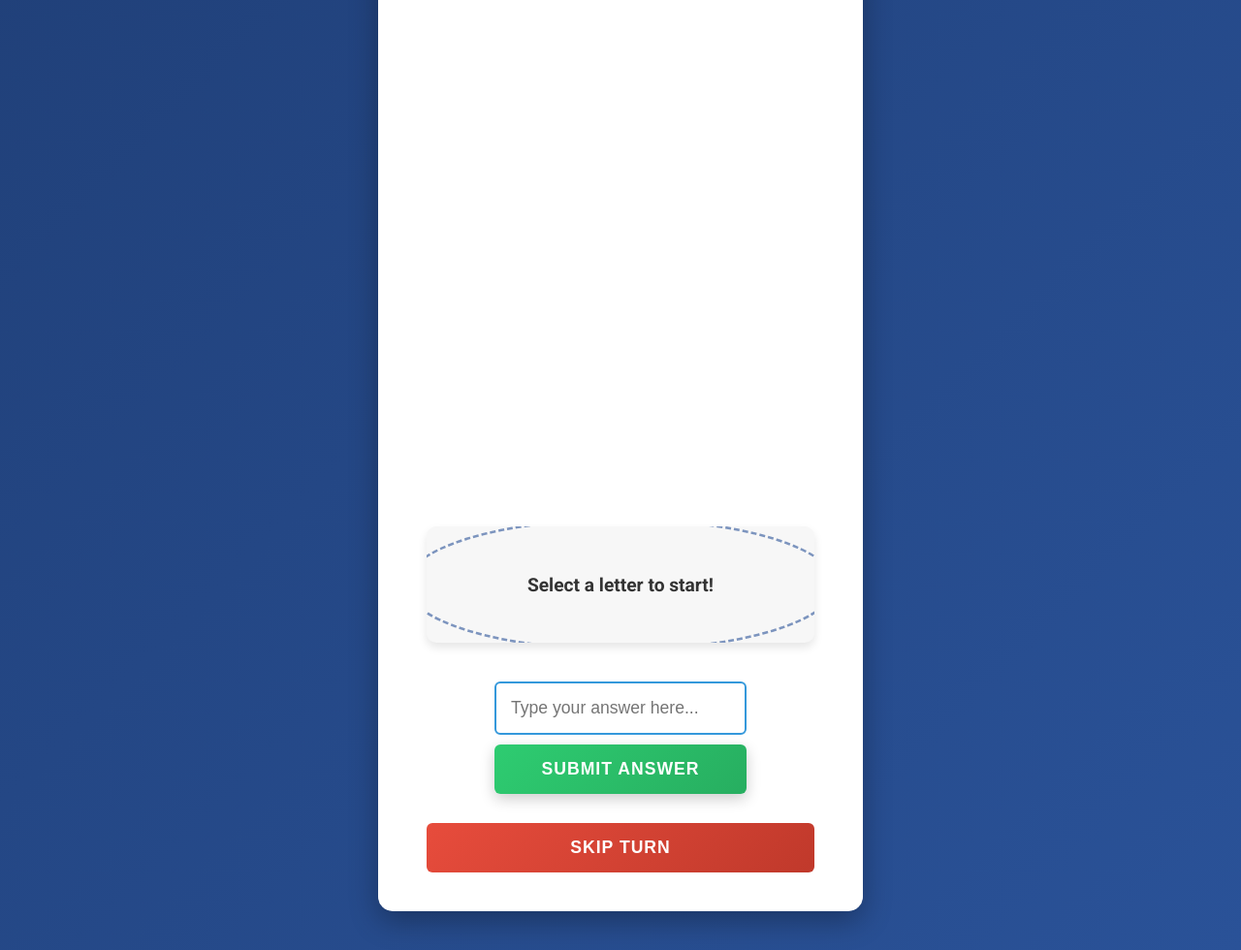
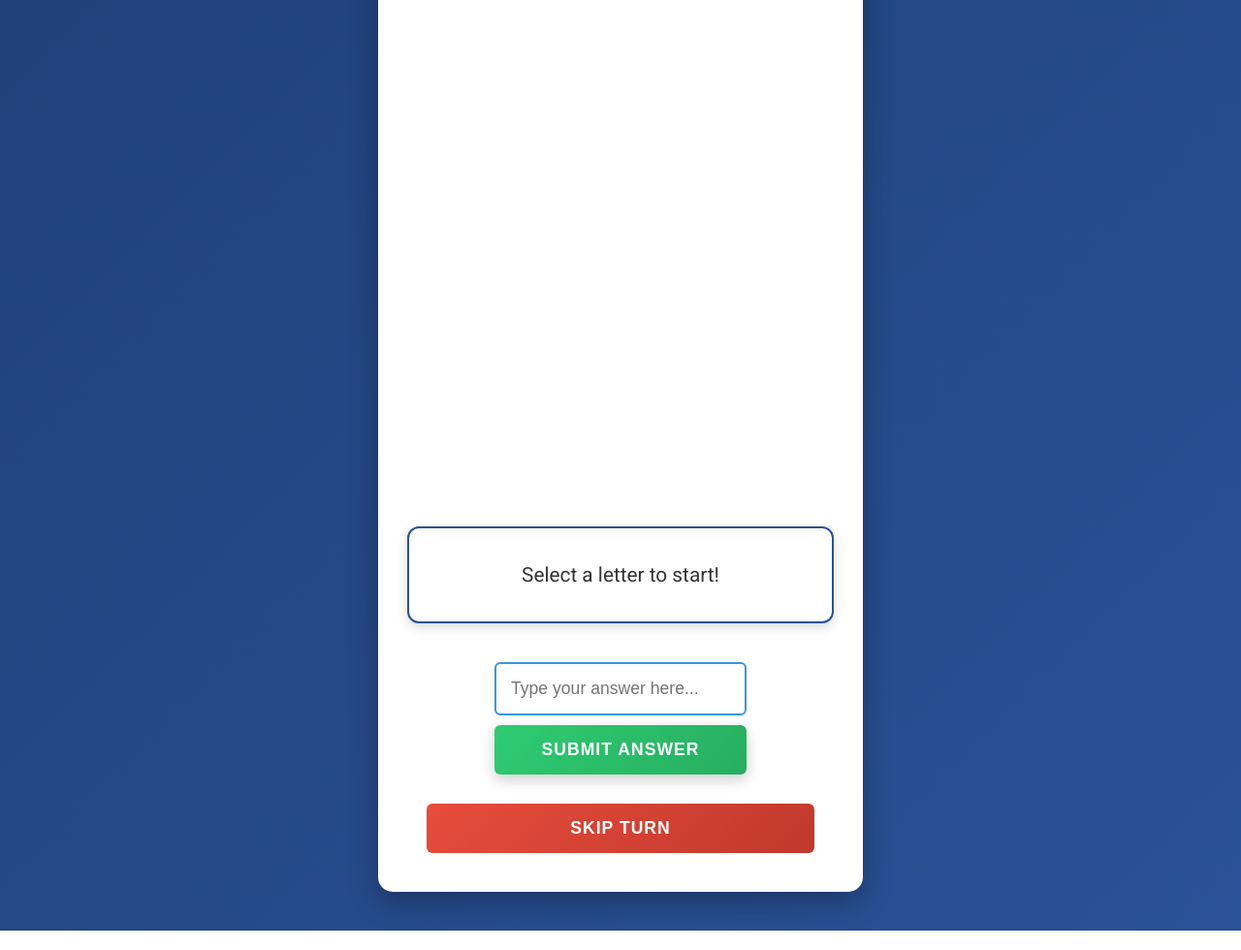
Before and after one commit to cheriflouay/rondo, a website with bundled scripts: page index.html in a window 1280 px wide. Shown: the part 597-1577 px from the top of the page at 97% size. Built offline with nearby package versions, Linux system fonts and the light colour scheme.

Commit message:
Initial commit

```diff
--- a/style.css
+++ b/style.css
@@ -176,43 +176,37 @@ h3 {
   100% { box-shadow: 0 0 15px rgba(147, 112, 219, 0.4); }
 }
 
-/* Rest of the CSS remains unchanged */
-/* Question Container */
 #question-container {
-  background-color: #f7f7f7;
-  padding: 25px;
-  border-radius: 10px;
+  background-color: #ffffff; /* white background to match the game container */
+  padding: 20px 30px;
+  border-radius: 12px;
   margin: 20px 0;
-  min-height: 120px;
+  min-height: 100px;
   display: flex;
   align-items: center;
   justify-content: center;
-  font-size: 1.2rem;
-  font-weight: bold;
+  font-size: 1.3rem;
+  font-weight: 500;
   color: #333;
-  box-shadow: 0 5px 10px rgba(0, 0, 0, 0.1);
-  position: relative;
-  overflow: hidden;
+  border: 2px solid #2a5298; /* blue border matching your headings */
+  box-shadow: 0 4px 12px rgba(0, 0, 0, 0.15);
   width: 100%;
-  max-width: 400px;
+  max-width: 500px;
   margin-left: auto;
   margin-right: auto;
+  transition: box-shadow 0.3s ease, transform 0.3s ease;
 }
 
+#question-container:hover {
+  box-shadow: 0 6px 16px rgba(0, 0, 0, 0.2);
+  transform: translateY(-2px);
+}
+
+/* Remove the decorative dashed circle if still present */
 #question-container::before {
-  content: "";
-  position: absolute;
-  top: 50%;
-  left: 50%;
-  transform: translate(-50%, -50%);
-  width: 110%;
-  height: 110%;
-  border: 3px dashed #2a5298;
-  border-radius: 50%;
-  opacity: 0.7;
-  pointer-events: none;
-  animation: pulse 2s infinite;
+  content: none;
 }
+
 
 /* Answer Container */
 .answer-container {
```
